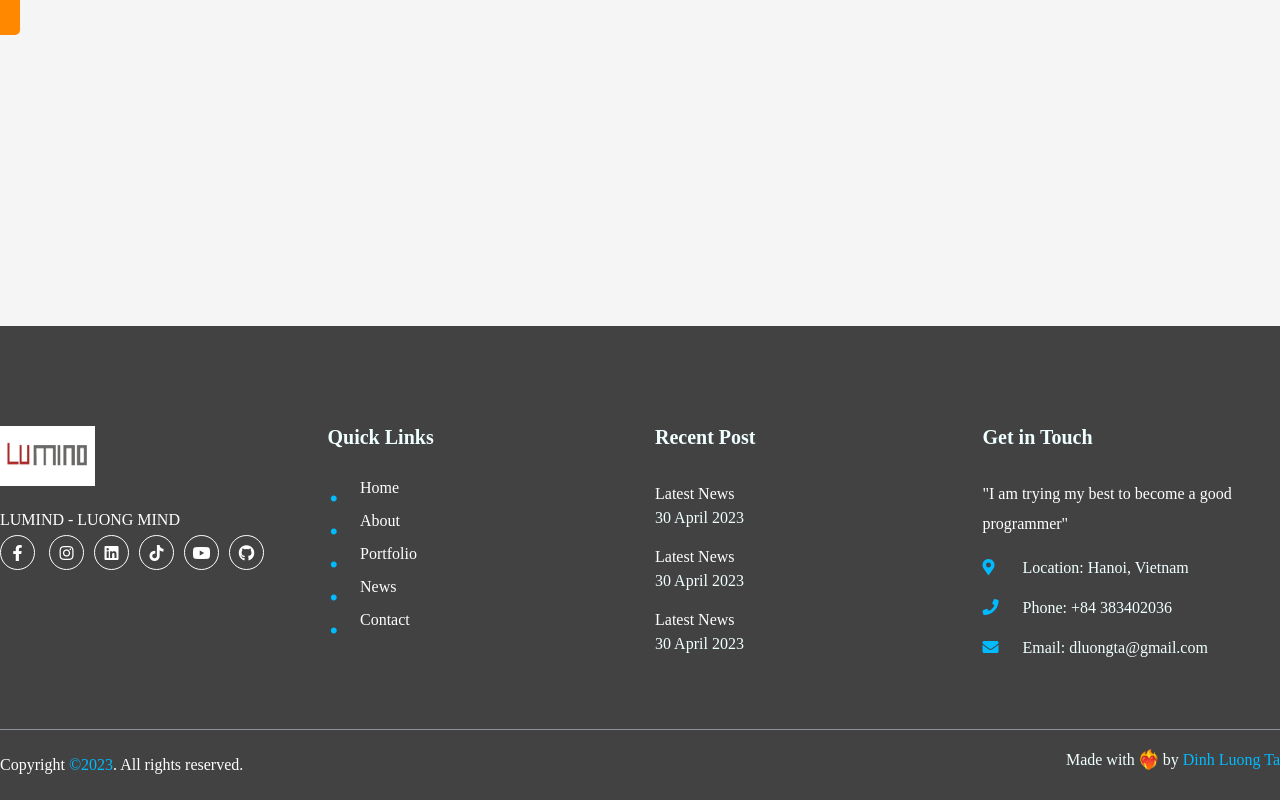
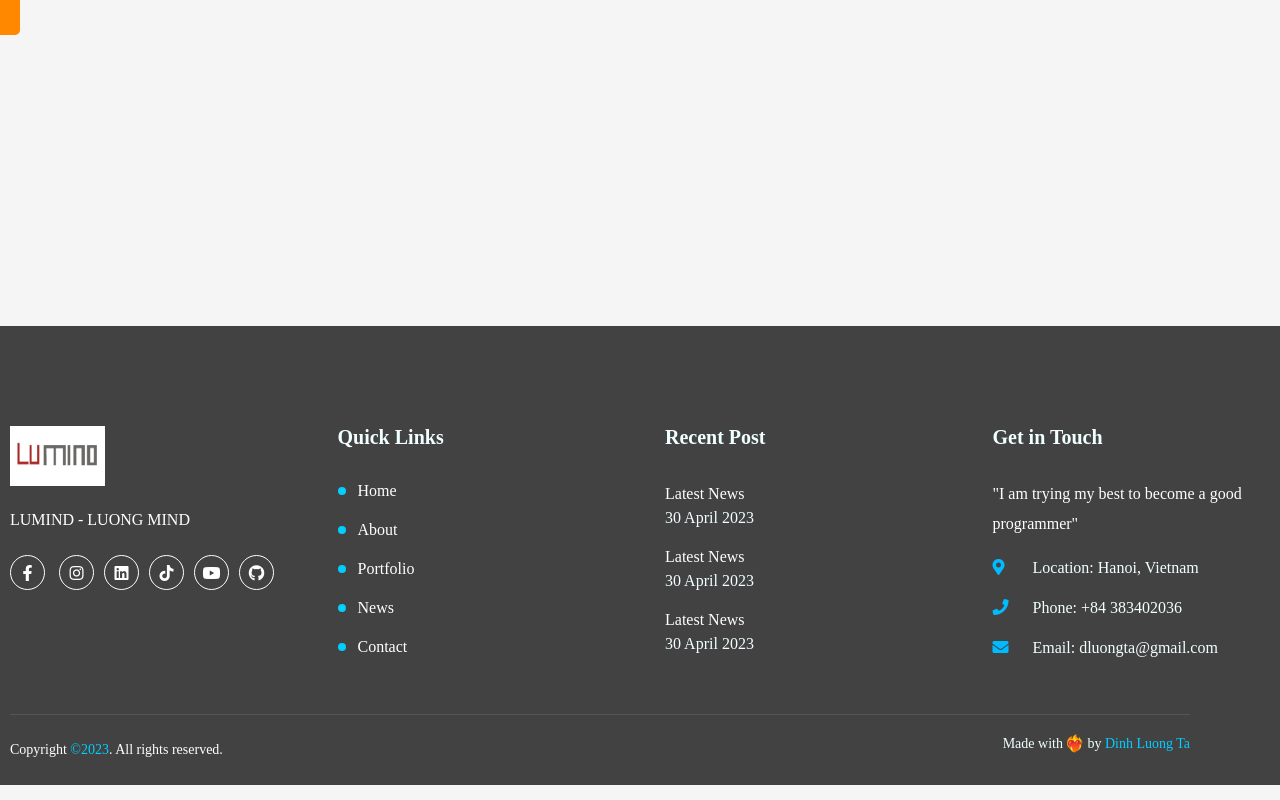
Before and after one commit to dluongta/React_App_CV_Page, a React (Create React App) app: page /contact in a window 1280 px wide. Shown: the part 368-1168 px from the top of the page. Built offline with nearby package versions, Linux system fonts and the light colour scheme.

Commit message:
complete app

```diff
--- a/src/App.css
+++ b/src/App.css
@@ -1564,3 +1564,47 @@ marquee {
       text-align: left !important;
     }
   }
+
+
+
+footer .box ul li {
+    margin-bottom: 15px;
+    padding-left: 20px;
+    position: relative;
+    font-size: 16px;
+    line-height: 1.5;
+}
+
+footer .box ul li::before {
+    content: '';
+    position: absolute;
+    left: 0;
+    top: 8px;
+    width: 8px;
+    height: 8px;
+    background-color: #00cfff; /* màu xanh dương */
+    border-radius: 50%;
+}
+
+footer .box{
+    margin-left: 10px;
+}
+
+/* Legal section */
+footer .legal {
+    text-align: center;
+    margin-top: 40px;
+    border-top: 1px solid #555;
+    padding-top: 20px;
+    font-size: 14px;
+    margin-left: 10px;
+    margin-right: 90px;
+}
+
+footer .blue {
+    color: #00cfff;
+}
+
+footer .socialIcon {
+    margin-top: 20px;
+}
```
Also changed, not shown: 6 other files (tests, documents, lock files or other folders).
